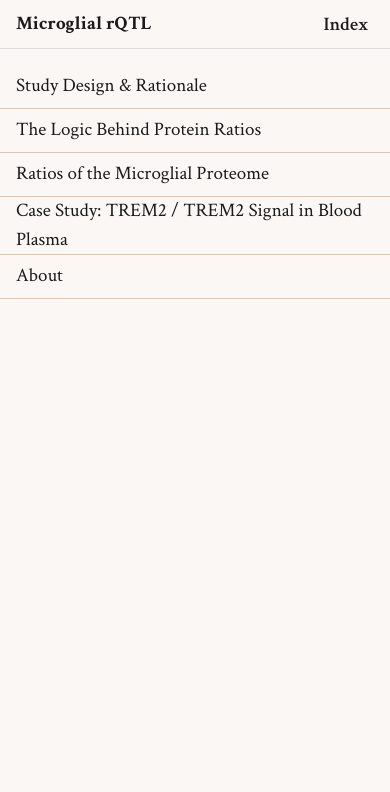
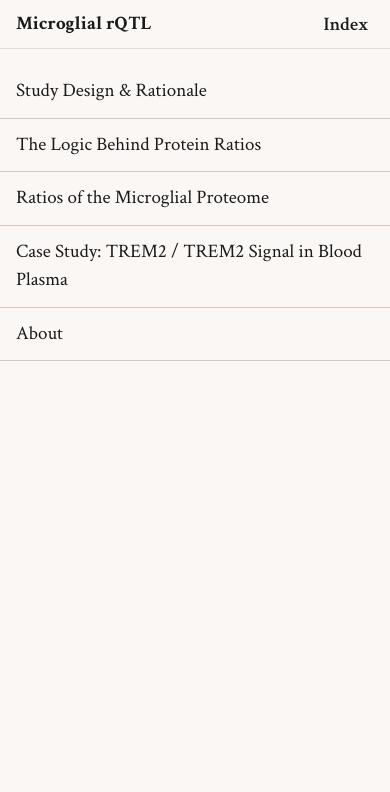
Before and after one commit to Laima-Mazeikyte/Jurgis-Kuliesius-rQTL, a website: page index.html in a window 390 px wide. Both pictures are taken after a click on the button "Index". Shown: the top 792 px of the page. Drawn offline with Linux system fonts and the light colour scheme; some packages are replaced by stand-ins of ours; a script that the page names is missing.

Commit message:
Adjust padding in blockquote styles to enhance layout consistency and improve visual clarity; ensure proper spacing for better readability.

```diff
--- a/styles.css
+++ b/styles.css
@@ -630,7 +630,10 @@ main section blockquote {
     align-items: center;
     margin-left: calc(-1 * var(--page-gap));
     margin-right: calc(-1 * var(--page-gap));
-    padding: 0 var(--page-gap);
+    padding-top: 12px;
+    padding-bottom: 12px;
+    padding-left: var(--page-gap);
+    padding-right: var(--page-gap);
   }
 
   /* Mobile: Index button — minimum 44×44px touch target (WCAG 2.5.5), room for "Index" + padding */
```
